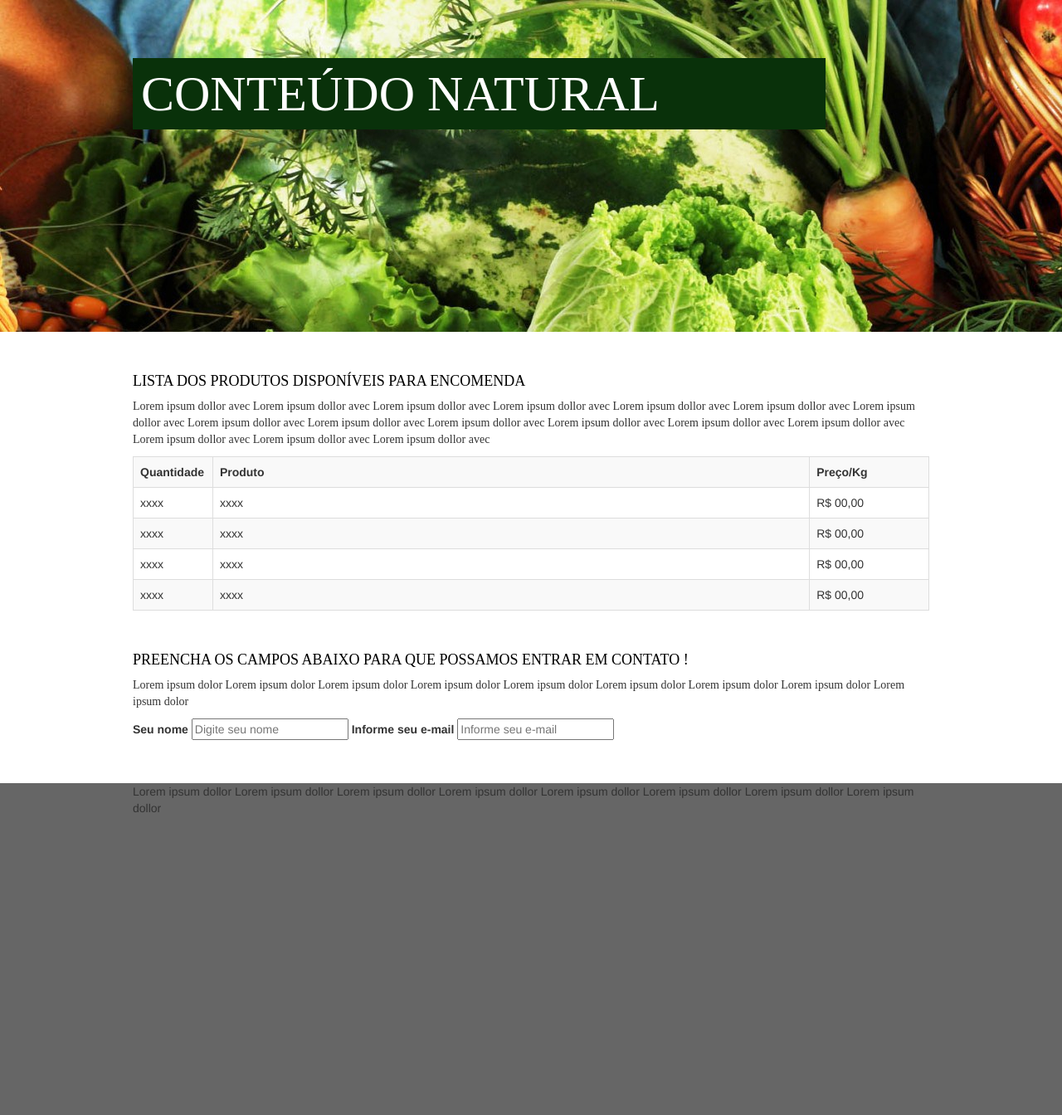
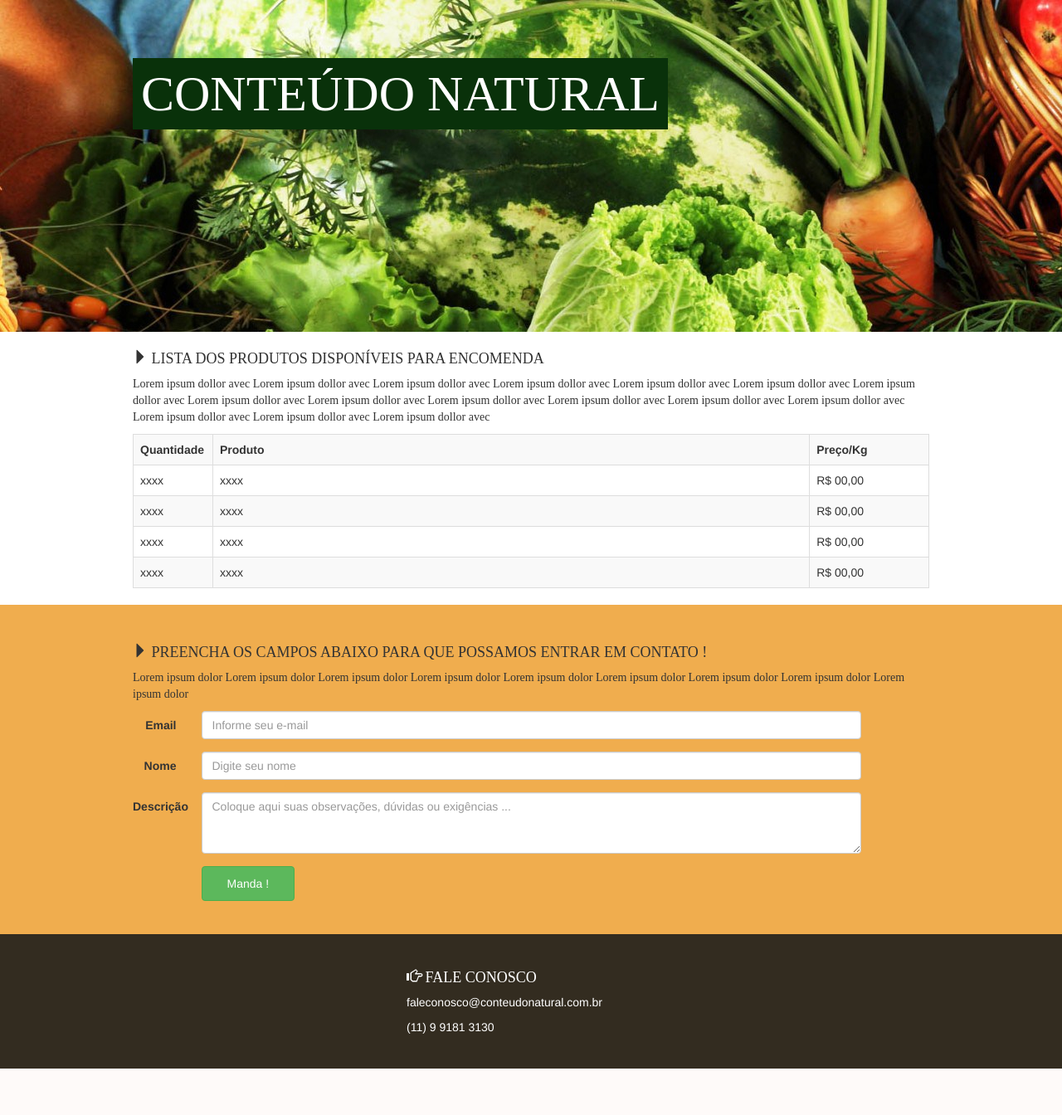
Before and after one commit to rapahaeru/cnatural-produtos, a CodeIgniter app: page / in a window 1280 px wide. Shown: the whole page at 83% size. After the commit the page ends 1288 px from the top, so only its background shows below. Run offline with CodeIgniter, Linux system fonts and the light colour scheme; some libraries are stand-ins or nearby versions; some web fonts are replaced.

Commit message:
Front finalizado

```diff
--- a/application/views/assets/css/style.css
+++ b/application/views/assets/css/style.css
@@ -3,18 +3,25 @@
 .area {clear: both; position: relative; width: 100%; margin: auto; }
 .content {margin: 0 auto; /*width: 872px ;*/ /*background-color: #666;*/}
 header div.area {background: url('../imagens/header.jpg') no-repeat; width: 100%; height: 400px;}
+footer div.area { background: #332C20; }
+section.section-form div.area {background: #F0AD4E; padding: 25px 0;}
 
 header .header-content {margin: 50px 0 0 0; float: left; }
-header .header-content h1 {color: #FFF; background: #09310A; text-transform: uppercase; font-size: 60px; padding: 10px 200px 10px 10px; font-family: 'fugueRegular';}
+header .header-content h1 {color: #FFF; background: #09310A; text-transform: uppercase; font-size: 60px; padding: 10px; font-family: 'fugueRegular';}
 
-section .content-header, section .content-form {margin-top: 50px;}
+/*section .content-header, section .content-form {margin-top: 50px;}*/
 
-section .content-header h2, section .content-form h3  {font-family: 'MuseoSlabs900'; font-size: 18px; color: #000; text-transform: uppercase;}
+section .content-header h2, section .content-form h3, footer h4  {font-family: 'MuseoSlabs900'; font-size: 18px; text-transform: uppercase;}
 section .content-header p, section .content-form p {font-family: 'Museosans300';}
+
+.section-form .btn {padding: 10px 30px;}
+
+
+footer .footer { width: 300px; padding: 30px 0; color: #FFF;}
 
 
 
-footer div.area {height: 400px; background: #666; margin-top: 50px;}
+
 
 @media (min-width: 900px) {
 	/*.area {width: 960px;}*/
--- a/application/views/produtos.php
+++ b/application/views/produtos.php
@@ -22,7 +22,7 @@
 	<section>
 		<div class="area">
 			<div class="content content-header">
-				<h2>Lista dos produtos disponíveis para encomenda</h2>
+				<h2> <span class="glyphicon glyphicon glyphicon-triangle-right" aria-hidden="true"></span> Lista dos produtos disponíveis para encomenda</h2>
 				<p>Lorem ipsum dollor avec Lorem ipsum dollor avec Lorem ipsum dollor avec Lorem ipsum dollor avec Lorem ipsum dollor avec Lorem ipsum dollor avec Lorem ipsum dollor avec Lorem ipsum dollor avec Lorem ipsum dollor avec Lorem ipsum dollor avec Lorem ipsum dollor avec Lorem ipsum dollor avec Lorem ipsum dollor avec Lorem ipsum dollor avec Lorem ipsum dollor avec Lorem ipsum dollor avec </p>
 			</div>
 		</div>
@@ -61,17 +61,37 @@
 			</div>
 		</div>
 	</section>
-	<section>
+	<section class="section-form">
 		<div class="area">
 			<div class="content content-form">
-			<h3> Preencha os campos abaixo para que possamos entrar em contato !</h3>
-			<p> Lorem ipsum dolor Lorem ipsum dolor  Lorem ipsum dolor  Lorem ipsum dolor  Lorem ipsum dolor Lorem ipsum dolor Lorem ipsum dolor Lorem ipsum dolor Lorem ipsum dolor  </p>
-			<form>
-			<label for="nome">Seu nome</label>
-			<input type="text" name="nome" id="nome" placeholder="Digite seu nome" value="" />
-			<label for="email">Informe seu e-mail</label>
-			<input type="text" name="email" id="email" placeholder="Informe seu e-mail" value="" />
-			</form>
+				<h3> <span class="glyphicon glyphicon glyphicon-triangle-right" aria-hidden="true"></span> Preencha os campos abaixo para que possamos entrar em contato !</h3>
+				<p> Lorem ipsum dolor Lorem ipsum dolor  Lorem ipsum dolor  Lorem ipsum dolor  Lorem ipsum dolor Lorem ipsum dolor Lorem ipsum dolor Lorem ipsum dolor Lorem ipsum dolor  </p>
+
+				<form class="form-horizontal">
+				  <div class="form-group">
+				    <label for="input-email" class="col-sm-1 control-label">Email</label>
+				    <div class="col-sm-10">
+				      <input type="text" name="email" id="input-email" placeholder="Informe seu e-mail" class="form-control" value="" />
+				    </div>
+				  </div>
+				  <div class="form-group">
+				    <label for="input-nome" class="col-sm-1 control-label">Nome</label>
+				    <div class="col-sm-10">
+				      <input type="text" name="nome" id="input-nome" placeholder="Digite seu nome" class="form-control" value="" />
+				    </div>
+				  </div>
+				  <div class="form-group">
+				    <label for="input-descricao" class="col-sm-1 control-label">Descrição</label>
+				    <div class="col-sm-10">
+				      <textarea class="form-control" name="descricao" id="input-descricao" placeholder="Coloque aqui suas observações, dúvidas ou exigências ..." rows="3"></textarea>
+				    </div>
+				  </div>
+				  <div class="form-group">
+				    <div class="col-sm-offset-1 col-sm-10">
+				      <button class="btn btn-success">Manda !</button>
+				    </div>
+				  </div>
+				</form>
 			</div>
 		</div>
 	</section>
@@ -83,7 +103,9 @@
 	<footer>
 		<div class="area">
 			<div class="content footer">
-				<p>Lorem ipsum dollor Lorem ipsum dollor Lorem ipsum dollor Lorem ipsum dollor Lorem ipsum dollor Lorem ipsum dollor Lorem ipsum dollor Lorem ipsum dollor  </p>
+				<h4> <span class="glyphicon glyphicon glyphicon-hand-right" aria-hidden="true"></span> fale conosco</h4>
+				<p>faleconosco@conteudonatural.com.br</p>
+				<p>(11) 9 9181 3130</p>
 			</div>
 		</div>
 	</footer>
```
Also changed, not shown: 2 other files.
